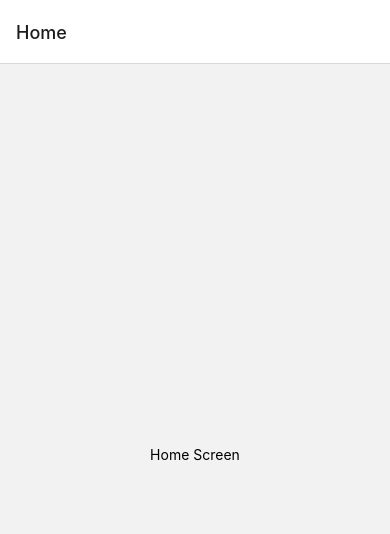
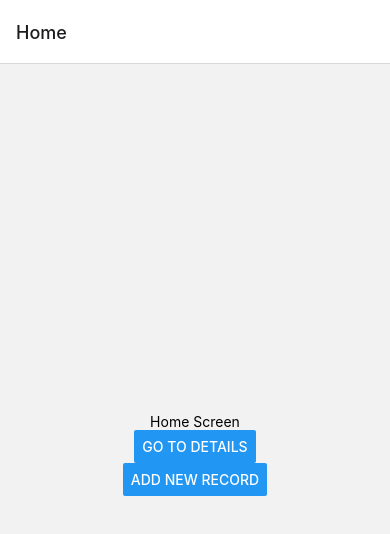
Before and after one commit to FUJI0130/flightReport_reactNative, a React Native app: screen /Home in a window 390 px wide. Shown: the top 534 px of the page. Built offline with nearby package versions, Linux system fonts and the light colour scheme.

Commit message:
AddRecordScreenの行を消したら動いたので一応保存

```diff
--- a/App.tsx
+++ b/App.tsx
@@ -1,31 +1,27 @@
-import 'react-native-gesture-handler'; // 追加
-
+import 'react-native-gesture-handler';
 import * as React from 'react';
 import { NavigationContainer } from '@react-navigation/native';
 import { createNativeStackNavigator } from '@react-navigation/native-stack';
-import { AppRegistry, View, Text } from 'react-native'; // 修正
-import { name as appName } from './app.json'; // 修正
+import { AppRegistry } from 'react-native';
+import { name as appName } from './app.json';
+
+import HomeScreen from './screens/HomeScreen';
+import DetailScreen from './screens/DetailScreen';
+import AddRecordScreen from './screens/AddRecordScreen'; // 追加
 
 const Stack = createNativeStackNavigator();
-
-function HomeScreen() {
-  return (
-    <View style={{ flex: 1, justifyContent: 'center', alignItems: 'center' }}>
-      <Text>Home Screen</Text>
-    </View>
-  );
-}
 
 function App() {
   return (
     <NavigationContainer>
-      <Stack.Navigator>
+      <Stack.Navigator initialRouteName="Home">
         <Stack.Screen name="Home" component={HomeScreen} />
+        <Stack.Screen name="Detail" component={DetailScreen} />
       </Stack.Navigator>
     </NavigationContainer>
   );
 }
 
-AppRegistry.registerComponent(appName, () => App); // 追加
+AppRegistry.registerComponent(appName, () => App);
 
 export default App;
--- a/screens/HomeScreen.tsx
+++ b/screens/HomeScreen.tsx
@@ -7,7 +7,11 @@ function HomeScreen({ navigation }) {
       <Text>Home Screen</Text>
       <Button
         title="Go to Details"
-        onPress={() => navigation.navigate('Detail')}
+        onPress={() => navigation.navigate('Detail')} // 修正: 'Details' -> 'Detail'
+      />
+      <Button
+        title="Add New Record"
+        onPress={() => navigation.navigate('AddRecord')}
       />
     </View>
   );
```
